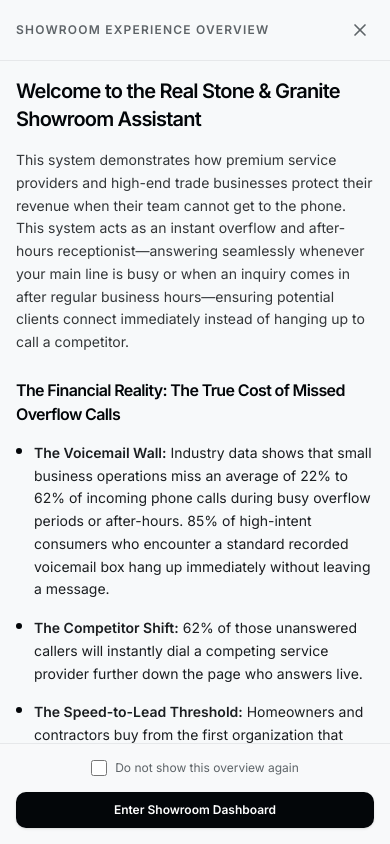
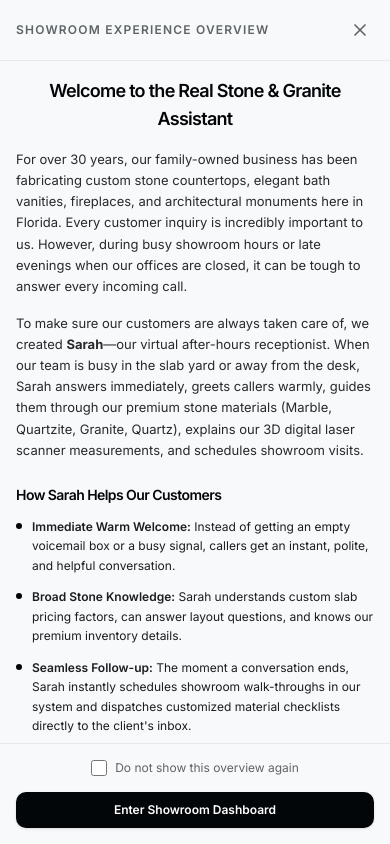
Before and after one commit to tekguyz/Real-Stone-Granite-AI-Experience, a Next.js app: page / in a window 390 px wide. Shown: the top 844 px of the page. Built offline with nearby package versions, Linux system fonts and the light colour scheme; no server answers.

Commit message:
refactor: update demo branding and welcome content
Remove notification overlay, rename simulation mode to demo mode, and update the welcome modal copy to better reflect the company's brand narrative.

```diff
--- a/components/DeviceSimulator.tsx
+++ b/components/DeviceSimulator.tsx
@@ -188,38 +188,38 @@
   return (
     <div id="device-simulator-container" className="w-full flex flex-col items-center relative select-none">
 
-      {/* Slide-Up Text Notification Alert Bubble (Physics Spring Animation) */}
+      {/* Sleek, Minimal Smartphone Framework */}
+      <div className="w-full max-w-[280px] min-[360px]:max-w-[305px] sm:max-w-[320px] h-[585px] min-[360px]:h-[615px] sm:h-[635px] bg-white rounded-[32px] shadow-lg border-8 border-gray-900 p-3.5 pb-7 sm:p-4 sm:pb-8 relative flex flex-col overflow-hidden">
+
+        {/* Slide-Down Text Notification Alert Bubble (Confined Inside Phone Bounds) */}
         <AnimatePresence>
           {showNotification && (
             <motion.div
-            initial={{ y: 200, opacity: 0, scale: 0.95 }}
+              initial={{ y: -120, opacity: 0, scale: 0.95 }}
               animate={{
-              y: 16,
+                y: 36,
                 opacity: 1,
                 scale: 1,
                 transition: { type: 'spring', stiffness: 220, damping: 18 }
               }}
-            exit={{ y: 150, opacity: 0 }}
-            className="absolute bottom-6 left-3 right-3 z-50 bg-white/95 backdrop-blur-md border border-[var(--color-border-hairline)] rounded-xl shadow-lg p-3.5 flex gap-3"
+              exit={{ y: -120, opacity: 0 }}
+              className="absolute top-0 left-2 right-2 z-50 bg-gray-900/95 backdrop-blur-md border border-gray-800 rounded-xl shadow-lg p-3 flex gap-2.5 max-w-[calc(100%-16px)] mx-auto"
             >
-            <div className="w-9 h-9 rounded-full bg-[var(--color-primary)] text-white flex items-center justify-center shrink-0">
-              <MessageSquare className="w-4 h-4" />
+              <div className="w-8 h-8 rounded-full bg-emerald-600 text-white flex items-center justify-center shrink-0 shadow-sm">
+                <MessageSquare className="w-4 h-4 fill-white" />
               </div>
               <div className="flex-1 min-w-0">
                 <div className="flex justify-between items-center">
-                <span className="text-[11px] font-bold text-gray-900 font-sans">Real Stone & Granite</span>
-                <span className="text-[9px] text-gray-400 font-mono">Just Now</span>
+                  <span className="text-[10px] font-bold text-white font-sans">Real Stone & Granite</span>
+                  <span className="text-[8px] text-gray-400 font-mono">Just Now</span>
                 </div>
-              <p className="text-xs text-gray-600 mt-1 font-sans leading-relaxed">
+                <p className="text-[10px] sm:text-[11px] text-gray-200 mt-0.5 font-sans leading-relaxed">
                   Walkthrough appointment confirmed with Real Stone for {isWednesdaySelection ? 'Wednesday at 2:00 PM' : 'tomorrow at 10:00 AM'}. Checklist sent to your email address!
                 </p>
               </div>
             </motion.div>
           )}
         </AnimatePresence>
-
-      {/* Sleek, Minimal Smartphone Framework */}
-      <div className="w-full max-w-[280px] min-[360px]:max-w-[305px] sm:max-w-[320px] h-[585px] min-[360px]:h-[615px] sm:h-[635px] bg-white rounded-[32px] shadow-lg border-8 border-gray-900 p-3.5 pb-7 sm:p-4 sm:pb-8 relative flex flex-col overflow-hidden">
         {/* Dynamic status bar */}
         <div className="flex justify-between items-center px-4 py-1 text-[11px] font-sans font-semibold text-gray-500 select-none">
           <span>11:44 AM</span>
@@ -239,7 +239,7 @@
                 initial={{ opacity: 0 }}
                 animate={{ opacity: 1 }}
                 exit={{ opacity: 0 }}
-                className="flex-1 flex flex-col justify-between"
+                className="flex-1 flex flex-col justify-between overflow-y-auto pr-0.5 scrollbar-thin"
               >
                 <div className="space-y-6 pt-4">
                   <div className="text-center pt-2">
@@ -318,40 +318,40 @@
                 initial={{ opacity: 0 }}
                 animate={{ opacity: 1 }}
                 exit={{ opacity: 0 }}
-                className="flex-1 flex flex-col justify-between py-4"
+                className="flex-1 flex flex-col justify-between py-1.5 sm:py-3 overflow-y-auto pr-0.5 scrollbar-thin"
               >
                 {/* Active Call Header */}
-                <div className="text-center shrink-0 space-y-1.5">
-                  <div className="w-16 h-16 bg-emerald-50 border border-emerald-100 rounded-full flex items-center justify-center mx-auto mb-2 shadow-sm">
-                    <Phone className="w-7 h-7 text-emerald-600 animate-pulse fill-emerald-50" />
+                <div className="text-center shrink-0 space-y-1">
+                  <div className="w-11 h-11 sm:w-12 sm:h-12 bg-emerald-50 border border-emerald-100 rounded-full flex items-center justify-center mx-auto mb-1 shadow-sm">
+                    <Phone className="w-5 h-5 sm:w-6 sm:h-6 text-emerald-600 animate-pulse fill-emerald-50" />
                   </div>
-                  <h4 className="text-lg font-bold text-gray-900">{name || 'Interested Customer'}</h4>
-                  <span className="text-xs text-gray-400 block font-mono bg-gray-100/80 px-2.5 py-1 rounded-full w-fit mx-auto">{phone}</span>
-                  <span className="text-sm font-extrabold text-emerald-600 tracking-widest uppercase mt-1 block">
+                  <h4 className="text-sm sm:text-base font-bold text-gray-900">{name || 'Interested Customer'}</h4>
+                  <span className="text-[10px] text-gray-400 block font-mono bg-gray-100/80 px-2 py-0.5 rounded-full w-fit mx-auto">{phone}</span>
+                  <span className="text-xs sm:text-sm font-extrabold text-emerald-600 tracking-widest uppercase mt-0.5 block">
                     {formatDuration(callDuration)}
                   </span>
                 </div>
 
                 {/* Simulated AI Agent Response options */}
-                <div className="bg-[var(--color-surface-card)] rounded-[var(--radius-lg)] border border-[var(--color-border-hairline)] p-4 my-4 flex-1 flex flex-col justify-between min-h-0 overflow-hidden">
-                  <div className="flex-1 flex flex-col justify-center text-center p-1 mb-3 overflow-y-auto min-h-[100px]">
-                    <span className="text-xs uppercase font-extrabold tracking-widest text-emerald-600 block mb-1.5">
+                <div className="bg-[var(--color-surface-card)] rounded-[var(--radius-lg)] border border-[var(--color-border-hairline)] p-2.5 sm:p-3 my-1.5 sm:my-2.5 flex-1 flex flex-col justify-between min-h-0 overflow-hidden">
+                  <div className="flex-1 flex flex-col justify-center text-center p-1 mb-2 overflow-y-auto min-h-[50px] sm:min-h-[70px]">
+                    <span className="text-[10px] uppercase font-extrabold tracking-widest text-emerald-600 block mb-1">
                       Sarah (Voice Assistant)
                     </span>
-                    <p className="text-sm text-gray-900 font-sans leading-relaxed font-semibold">
+                    <p className="text-[11px] sm:text-xs text-gray-800 font-sans leading-relaxed font-semibold">
                       &ldquo;{simulationScript[simStep].agent}&rdquo;
                     </p>
                   </div>
 
-                  <div className="space-y-2 shrink-0">
-                    <span className="text-[10px] uppercase font-bold tracking-widest text-gray-400 block mb-1">
+                  <div className="space-y-1.5 shrink-0">
+                    <span className="text-[9px] uppercase font-bold tracking-widest text-gray-400 block mb-0.5">
                       Respond as Caller:
                     </span>
                     {simulationScript[simStep].options.map((opt, i) => (
                       <button
                         key={i}
                         onClick={() => handleOptionSelect(opt)}
-                        className="w-full text-left bg-white hover:bg-gray-50 border border-[var(--color-border-hairline)] rounded-[var(--radius-md)] py-2.5 px-3.5 text-xs sm:text-sm font-sans font-semibold text-gray-700 transition-all shadow-xs h-auto leading-normal active:scale-[0.98]"
+                        className="w-full text-left bg-white hover:bg-gray-50 border border-[var(--color-border-hairline)] rounded-[var(--radius-md)] py-1.5 sm:py-2 px-2.5 sm:px-3 text-[10px] sm:text-[11px] font-sans font-semibold text-gray-700 transition-all shadow-xs h-auto leading-tight active:scale-[0.98]"
                       >
                         {opt}
                       </button>
@@ -360,22 +360,22 @@
                 </div>
 
                 {/* Call Action Triggers */}
-                <div className="flex justify-center gap-10 pb-4 shrink-0">
+                <div className="flex justify-center gap-8 pb-1 sm:pb-2 shrink-0">
                   <div className="flex flex-col items-center">
-                    <button className="w-14 h-14 bg-gray-100 hover:bg-gray-200 rounded-full flex items-center justify-center text-gray-600 transition-colors">
-                      <Mic className="w-6 h-6" />
+                    <button className="w-10 h-10 sm:w-11 sm:h-11 bg-gray-100 hover:bg-gray-200 rounded-full flex items-center justify-center text-gray-600 transition-colors">
+                      <Mic className="w-4 h-4 sm:w-5 sm:h-5" />
                     </button>
-                    <span className="text-xs text-gray-500 font-semibold mt-1.5">Mute</span>
+                    <span className="text-[9px] sm:text-[10px] text-gray-500 font-semibold mt-1">Mute</span>
                   </div>
 
                   <div className="flex flex-col items-center">
                     <button
                       onClick={handleEndCall}
-                      className="w-14 h-14 bg-red-600 hover:bg-red-700 text-white rounded-full flex items-center justify-center transition-colors shadow-md"
+                      className="w-10 h-10 sm:w-11 sm:h-11 bg-red-600 hover:bg-red-700 text-white rounded-full flex items-center justify-center transition-colors shadow-md"
                     >
-                      <PhoneOff className="w-6 h-6" />
+                      <PhoneOff className="w-4 h-4 sm:w-5 sm:h-5" />
                     </button>
-                    <span className="text-xs text-red-600 font-bold mt-1.5">End</span>
+                    <span className="text-[9px] sm:text-[10px] text-red-600 font-bold mt-1">End</span>
                   </div>
                 </div>
               </motion.div>
--- a/components/EmailViewport.tsx
+++ b/components/EmailViewport.tsx
@@ -204,7 +204,7 @@
         </div>
         <div className="flex items-center gap-1.5 text-xs text-[#10b981] font-bold bg-green-50 px-2.5 py-1 rounded-full border border-green-100 shrink-0 whitespace-nowrap">
           <ShieldCheck className="w-3.5 h-3.5 animate-pulse" />
-          <span>Simulation Mode</span>
+          <span>Demo Mode</span>
         </div>
       </div>
 
--- a/components/WelcomeModal.tsx
+++ b/components/WelcomeModal.tsx
@@ -59,69 +59,69 @@
 
           {/* Scrollable Content */}
           <div className="flex-1 overflow-y-auto p-4 sm:p-6 md:p-8">
-            <h2 className="text-xl md:text-3xl font-sans tracking-tight text-[var(--color-primary)] mb-4">
-              Welcome to the Real Stone & Granite Showroom Assistant
+            <h2 className="text-lg sm:text-xl md:text-2xl font-sans font-bold tracking-tight text-[var(--color-primary)] mb-4 text-center sm:text-left">
+              Welcome to the Real Stone & Granite Assistant
             </h2>
-            <p className="text-[14px] md:text-[15px] text-[var(--color-primary)] opacity-80 leading-relaxed mb-6 md:mb-8">
-              This system demonstrates how premium service providers and high-end trade businesses protect their revenue when their team cannot get to the phone. This system acts as an instant overflow and after-hours receptionist—answering seamlessly whenever your main line is busy or when an inquiry comes in after regular business hours—ensuring potential clients connect immediately instead of hanging up to call a competitor.
+            <p className="text-[13px] sm:text-[14px] text-[var(--color-primary)] opacity-85 leading-relaxed mb-4">
+              For over 30 years, our family-owned business has been fabricating custom stone countertops, elegant bath vanities, fireplaces, and architectural monuments here in Florida. Every customer inquiry is incredibly important to us. However, during busy showroom hours or late evenings when our offices are closed, it can be tough to answer every incoming call.
+            </p>
+            <p className="text-[13px] sm:text-[14px] text-[var(--color-primary)] opacity-85 leading-relaxed mb-6">
+              To make sure our customers are always taken care of, we created <strong>Sarah</strong>—our virtual after-hours receptionist. When our team is busy in the slab yard or away from the desk, Sarah answers immediately, greets callers warmly, guides them through our premium stone materials (Marble, Quartzite, Granite, Quartz), explains our 3D digital laser scanner measurements, and schedules showroom visits.
             </p>
 
-            <h3 className="text-base md:text-lg font-sans font-semibold text-[var(--color-primary)] mb-4">
-              The Financial Reality: The True Cost of Missed Overflow Calls
+            <h3 className="text-sm sm:text-base font-sans font-semibold text-[var(--color-primary)] mb-3">
+              How Sarah Helps Our Customers
             </h3>
 
-            <ul className="space-y-4 mb-6 md:mb-8">
-              <li className="flex gap-3 text-sm text-[var(--color-primary)]">
+            <ul className="space-y-3 mb-6">
+              <li className="flex gap-2.5 text-xs sm:text-sm text-[var(--color-primary)]">
                 <span className="w-1.5 h-1.5 rounded-full bg-[var(--color-primary)] mt-1.5 shrink-0" />
                 <p className="leading-relaxed opacity-90">
-                  <strong className="font-semibold opacity-100">The Voicemail Wall:</strong> Industry data shows that small business operations miss an average of 22% to 62% of incoming phone calls during busy overflow periods or after-hours. 85% of high-intent consumers who encounter a standard recorded voicemail box hang up immediately without leaving a message.
+                  <strong className="font-semibold opacity-100">Immediate Warm Welcome:</strong> Instead of getting an empty voicemail box or a busy signal, callers get an instant, polite, and helpful conversation.
                 </p>
               </li>
-              <li className="flex gap-3 text-sm text-[var(--color-primary)]">
+              <li className="flex gap-2.5 text-xs sm:text-sm text-[var(--color-primary)]">
                 <span className="w-1.5 h-1.5 rounded-full bg-[var(--color-primary)] mt-1.5 shrink-0" />
                 <p className="leading-relaxed opacity-90">
-                  <strong className="font-semibold opacity-100">The Competitor Shift:</strong> 62% of those unanswered callers will instantly dial a competing service provider further down the page who answers live.
+                  <strong className="font-semibold opacity-100">Broad Stone Knowledge:</strong> Sarah understands custom slab pricing factors, can answer layout questions, and knows our premium inventory details.
                 </p>
               </li>
-              <li className="flex gap-3 text-sm text-[var(--color-primary)]">
+              <li className="flex gap-2.5 text-xs sm:text-sm text-[var(--color-primary)]">
                 <span className="w-1.5 h-1.5 rounded-full bg-[var(--color-primary)] mt-1.5 shrink-0" />
                 <p className="leading-relaxed opacity-90">
-                  <strong className="font-semibold opacity-100">The Speed-to-Lead Threshold:</strong> Homeowners and contractors buy from the first organization that answers their inquiry 78% of the time. Managing an inquiry within a 5-minute window increases your conversion probability by 100x relative to a response sent 30 minutes later.
+                  <strong className="font-semibold opacity-100">Seamless Follow-up:</strong> The moment a conversation ends, Sarah instantly schedules showroom walk-throughs in our system and dispatches customized material checklists directly to the client&apos;s inbox.
                 </p>
               </li>
             </ul>
 
             <h3 className="text-xs md:text-sm font-semibold tracking-wider text-[var(--color-muted)] uppercase mb-3">
-              Financial Impact of Capturing 1 Missed Call Per Week
+              Humble and Human Impact
             </h3>
 
             <div className="border border-[var(--color-border-hairline)] rounded-xl overflow-x-auto mb-6">
-              <table className="w-full text-left text-xs md:text-sm whitespace-nowrap min-w-[500px] sm:min-w-0">
+              <table className="w-full text-left text-xs md:text-sm whitespace-nowrap min-w-[320px]">
                 <tbody className="divide-y divide-[var(--color-border-hairline)] font-sans">
                   <tr className="bg-white">
-                    <td className="p-3 pl-4 font-medium text-[var(--color-primary)]">Weekly Baseline</td>
-                    <td className="p-3 text-[var(--color-muted)]">1 Phone Call</td>
-                    <td className="p-3 text-[var(--color-muted)]">—</td>
-                    <td className="p-3 pr-4 text-[var(--color-muted)] text-right">—</td>
+                    <td className="p-3 pl-4 font-medium text-[var(--color-primary)]">Secured Bookings</td>
+                    <td className="p-3 text-[var(--color-muted)]">1 Showroom Walkthrough</td>
+                    <td className="p-3 pr-4 text-right text-[var(--color-muted)]">Warmly Welcomed</td>
                   </tr>
                   <tr className="bg-[var(--color-highlight-bg)] text-[var(--color-highlight-text)]">
-                    <td className="p-3 pl-4 font-semibold">Monthly Horizon</td>
-                    <td className="p-3">4 Phone Calls</td>
-                    <td className="p-3">1 Secured Project</td>
-                    <td className="p-3 pr-4 font-bold text-right">$7,500</td>
+                    <td className="p-3 pl-4 font-semibold">Monthly Saved Inquiries</td>
+                    <td className="p-3">4 Guided Conversations</td>
+                    <td className="p-3 pr-4 font-bold text-right text-emerald-700">1 Saved Custom Project</td>
                   </tr>
                   <tr className="bg-white">
-                    <td className="p-3 pl-4 font-medium text-[var(--color-primary)]">Annual Aggregation</td>
-                    <td className="p-3 text-[var(--color-muted)]">52 Phone Calls</td>
-                    <td className="p-3 text-[var(--color-muted)]">13 Secured Projects</td>
-                    <td className="p-3 pr-4 font-bold text-[var(--color-lost-text)] text-right">$97,500</td>
+                    <td className="p-3 pl-4 font-medium text-[var(--color-primary)]">Yearly Community Results</td>
+                    <td className="p-3 text-[var(--color-muted)]">12 Crafted Kitchens & Baths</td>
+                    <td className="p-3 pr-4 font-bold text-emerald-800 text-right">12 Happy Families</td>
                   </tr>
                 </tbody>
               </table>
             </div>
 
             <p className="text-xs md:text-sm text-[var(--color-primary)] opacity-80 leading-relaxed italic bg-gray-50 border border-[var(--color-border-hairline)] p-4 rounded-lg">
-              <strong className="font-semibold not-italic opacity-100">The Bottom Line:</strong> Successfully capturing just one additional high-value project per month completely covers the operational layout of the system, turning a frustrating communication bottleneck straight into guaranteed, hands-free business growth.
+              <strong className="font-semibold not-italic opacity-100">The Bottom Line:</strong> Helping just one extra custom fabrication customer each month covers Sarah&apos;s support indefinitely, letting our team focus on our handcraft in the yard while ensuring new families always receive our warmest signature experience.
             </p>
           </div>
 
```
Lines whose indentation alone changed are shown as unchanged.
